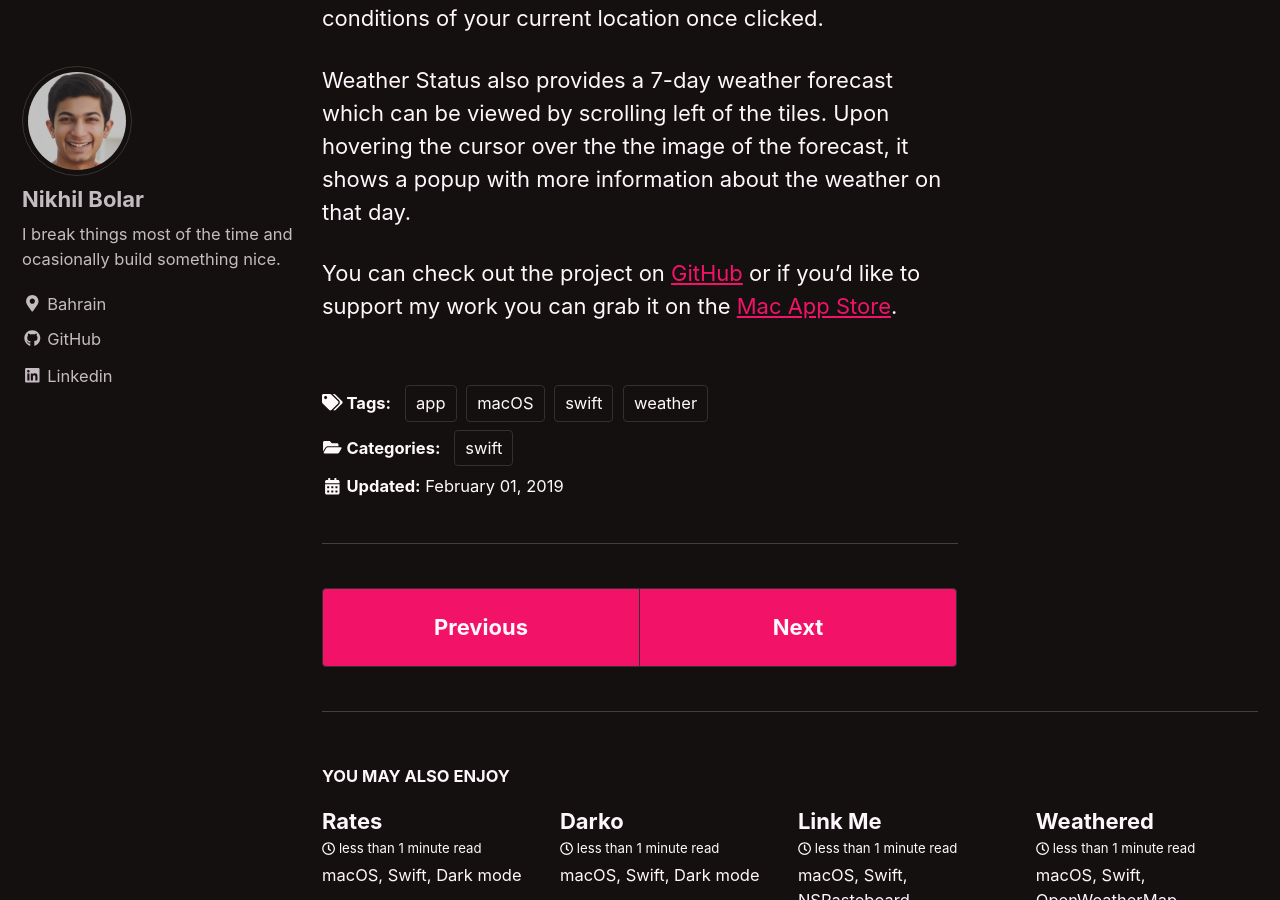
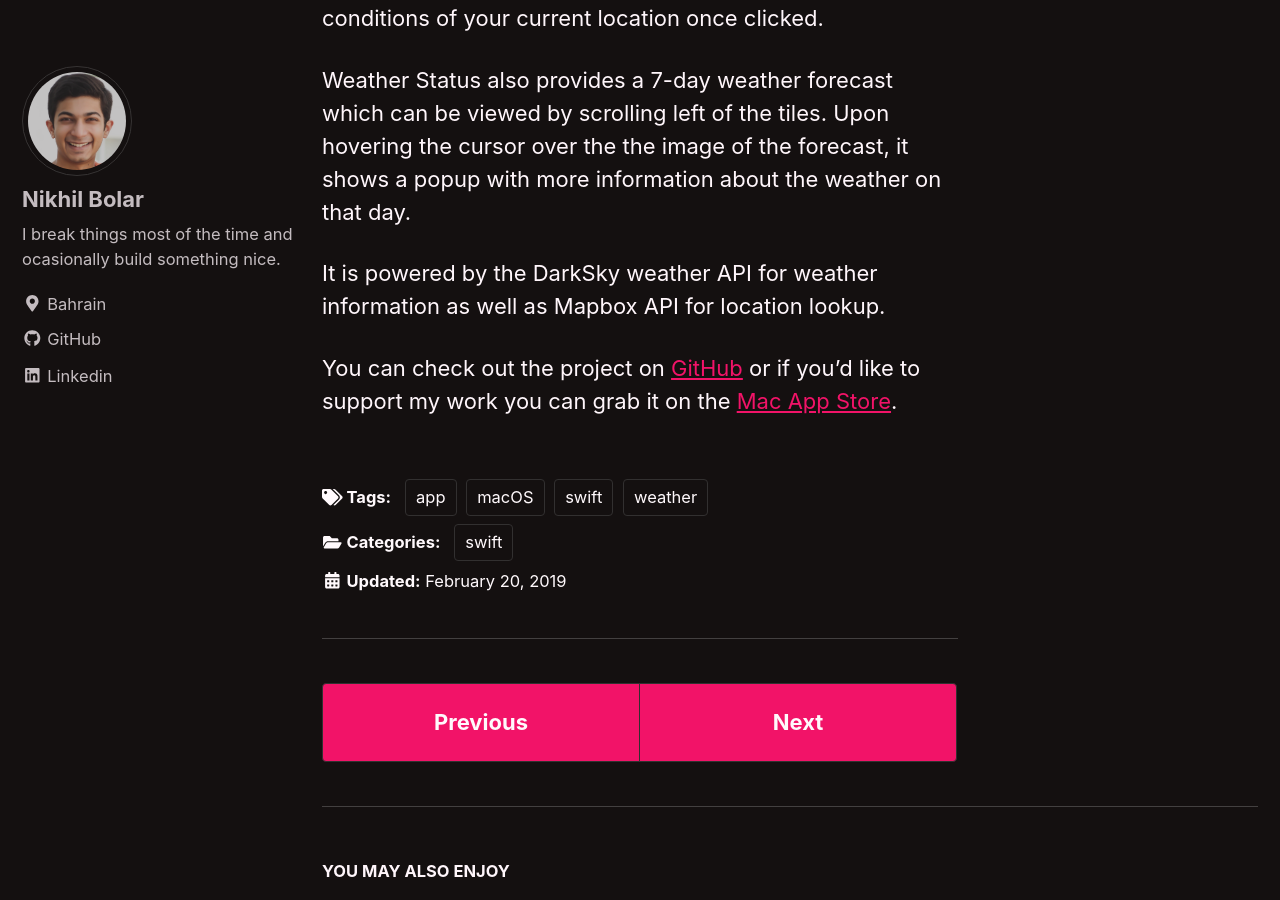
Before and after one commit to nbolar/nbolar.github.io, a Jekyll site: the page built from _posts/2019-02-20-weatherstatus.md, in a window 1280 px wide and 900 px high, scrolled down 1418 px. Built offline with Jekyll 4.4.1, drawn with Linux system fonts in a browser that asks for light colours; cached includes are drawn as plain includes.

Commit message:
Updated Weather Status

```diff
--- a/_posts/2019-02-01-weatherstatus.md
+++ b/_posts/2019-02-20-weatherstatus.md
@@ -1,6 +1,6 @@
 ---
 title: "Weather Status"
-date: 2019-02-01
+date: 2019-02-20
 tags: [swift, weather, macOS, app]
 category: [swift]
 header:
@@ -13,4 +13,6 @@
 
 Weather Status also provides a 7-day weather forecast which can be viewed by scrolling left of the tiles. Upon hovering the cursor over the the image of the forecast, it shows a popup with more information about the weather on that day.
 
+It is powered by the DarkSky weather API for weather information as well as Mapbox API for location lookup.
+
 You can check out the project on [GitHub](https://github.com/nbolar/Weather-Status) or if you'd like to support my work you can grab it on the [Mac App Store](https://itunes.apple.com/us/app/weather-status/id1453284596?ls=1&mt=12).
```
